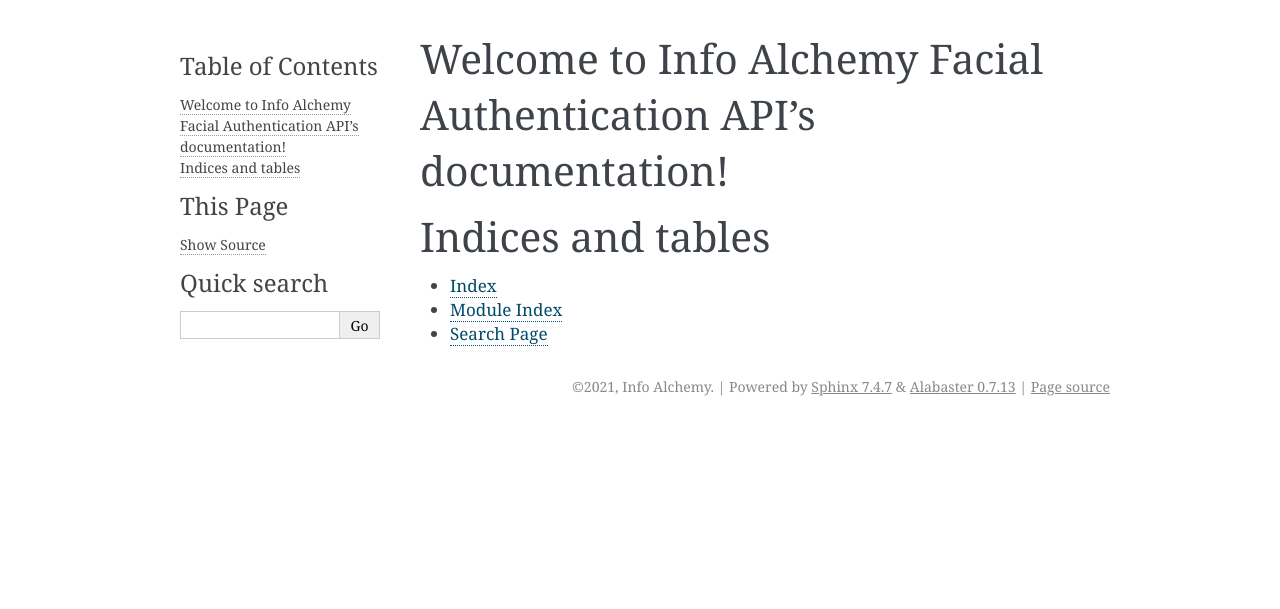
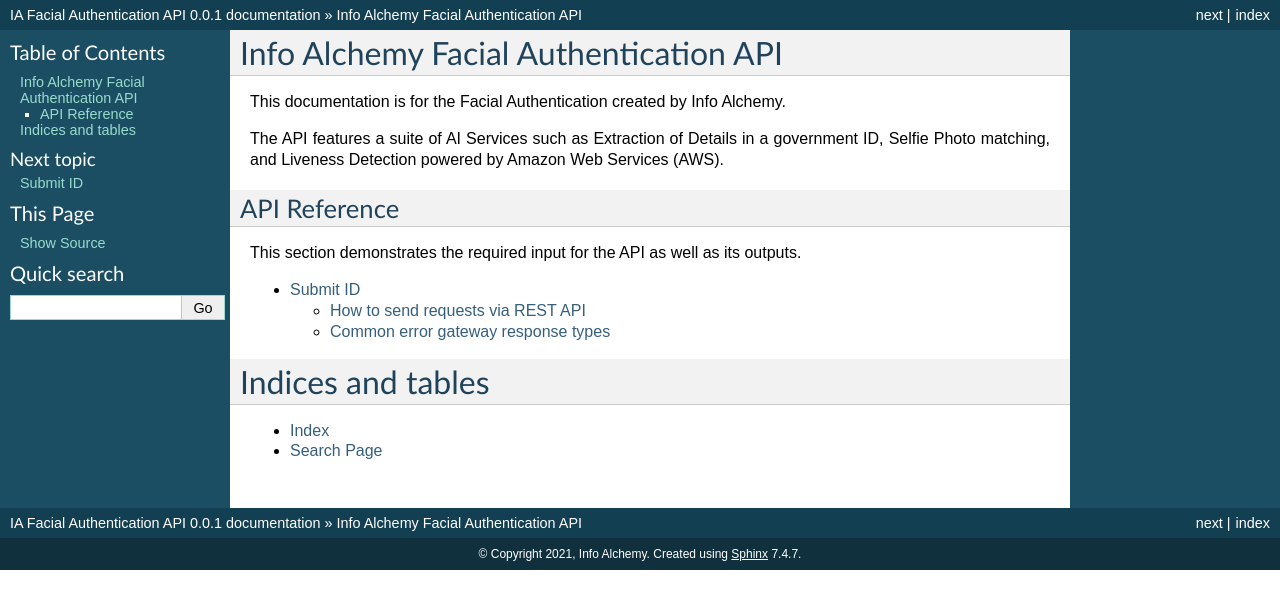
Before and after one commit to ia-klescosia/Facial-Authentication-API, a Sphinx documentation site: the page built from source/index.rst, in a window 1280 px wide. Shown: the top 609 px of the page. Built offline with Sphinx 7.4.7, drawn with Linux system fonts in a browser that asks for light colours.

Commit message:
Add files via upload

```diff
--- a/source/conf.py
+++ b/source/conf.py
@@ -17,7 +17,7 @@
 
 # -- Project information -----------------------------------------------------
 
-project = 'Info Alchemy Facial Authentication API'
+project = 'IA Facial Authentication API'
 copyright = '2021, Info Alchemy'
 author = 'Info Alchemy'
 
@@ -47,7 +47,7 @@
 # The theme to use for HTML and HTML Help pages.  See the documentation for
 # a list of builtin themes.
 #
-html_theme = 'alabaster'
+html_theme = 'classic'
 
 # Add any paths that contain custom static files (such as style sheets) here,
 # relative to this directory. They are copied after the builtin static files,
--- a/source/index.rst
+++ b/source/index.rst
@@ -3,18 +3,29 @@
    You can adapt this file completely to your liking, but it should at least
    contain the root `toctree` directive.
 
-Welcome to Info Alchemy Facial Authentication API's documentation!
+Info Alchemy Facial Authentication API
 ==================================================================
+
+This documentation is for the Facial Authentication created by Info Alchemy.
+
+The API features a suite of AI Services such as Extraction of Details in a government ID, Selfie Photo matching, and Liveness Detection powered by Amazon Web Services (AWS).
 
 .. toctree::
    :maxdepth: 2
    :caption: Contents:
 
+API Reference
+-----------------
 
+This section demonstrates the required input for the API as well as its outputs.
+
+.. toctree::
+	:maxdepth: 2
+
+	submitid
 
 Indices and tables
 ==================
 
 * :ref:`genindex`
-* :ref:`modindex`
 * :ref:`search`
--- /dev/null
+++ b/source/submitid.rst
@@ -0,0 +1,60 @@
+Submit ID
+==================================================================
+
+This section discusses the Submit ID API where a user uploads their Government-issued ID and then the API returns the details present in the ID.
+
+As of this writing, the support Philippine IDs are:
+
+* Philippine Passport (New - Issued 2018)
+* Driver's License
+* TIN ID
+* Unified Multi-Purpose ID (UMID)
+* Postal ID
+
+.. toctree::
+   :maxdepth: 2
+   :caption: Contents:
+
+How to send requests via REST API
+-----------------------------------
+
+The payload accepts an `application/json` type. Please note that each image passed in the request must be ``Base64 encoded``.
+
+**Limits**:
+
+* Maximum payload size of **10MB**
+* Maximum integration timeout **30 seconds**
+
+The API link will be provided by the team, below is a sample **POST** method
+
+**Sample Request**::
+
+	{
+		"uuid": "123ABAB"
+		"image": "SGVsbG8sIHRoaXMgaXMgYSBzYW1wbGUgQmFzZTY0IEVuY29kZWQgc3RyaW5nLiBTZW5kaW5nIGxvdmUgZnJvbSB0aGUgSW5mbyBBbGNoZW15IFRlYW0u"
+	}
+
+**Sample Response**::
+
+	{
+	    "statusCode": 200,
+	    "headers": {
+	        "Content-Type": "application/json"
+	    },
+	    "body": {
+	        "uuid": "123ABAB",
+	        "id_type": "postal identity card",
+	        "full_name": "JUANA REYES DELA CRUZ",
+	        "issued_by": "MNL . QE"
+	    }
+	}
+
+
+Common error gateway response types
+-----------------------------------
+
+The table below lists the common error gateway that you may encounter. If the error isn't present in the table below, kindly contact the developer.
+
+.. csv-table::
+   :file: ./_static/gateway_responses_table.csv
+   :widths: 100, 500, 600
```
Also changed, not shown: source/_static/gateway_responses_table.csv (added, +8 -0 lines), 15 other files.
